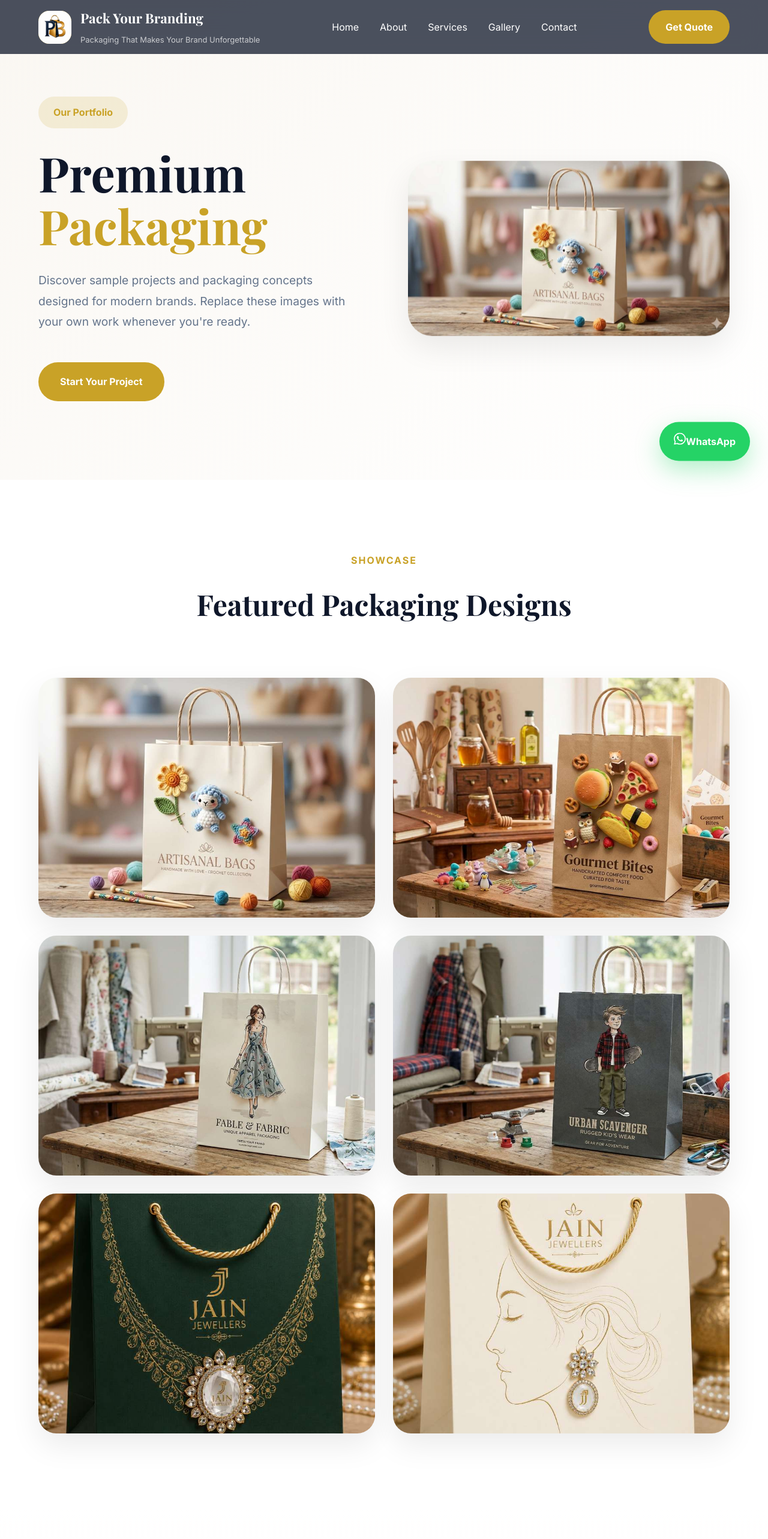
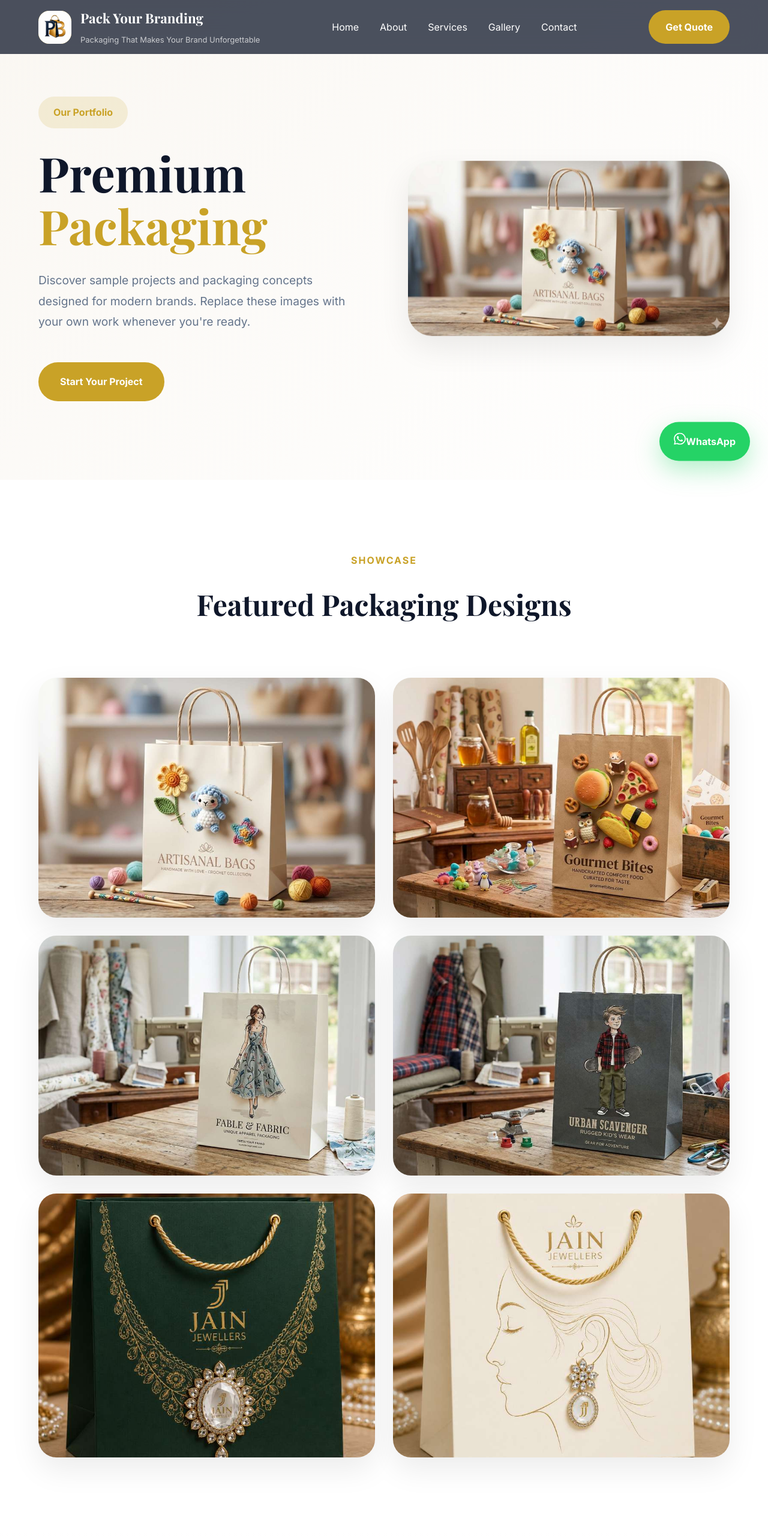
Before and after one commit to Akki-j/Packyourbranding, a React (Vite) app in the folder client/: page /gallery in a window 1280 px wide. Shown: the top 2566 px of the page at 60% size. Built offline with nearby package versions, Linux system fonts and the light colour scheme; no server answers.

Commit message:
Zoom 5th and 6th gallery images (440px vs 400px)

```diff
--- a/client/src/styles/style.css
+++ b/client/src/styles/style.css
@@ -543,6 +543,10 @@ nav a:hover {
   transition: 0.4s ease;
 }
 
+.gallery-grid :nth-child(5) img,
+.gallery-grid :nth-child(6) img {
+  height: 440px;
+}
 
 
 /* ==========================
```
